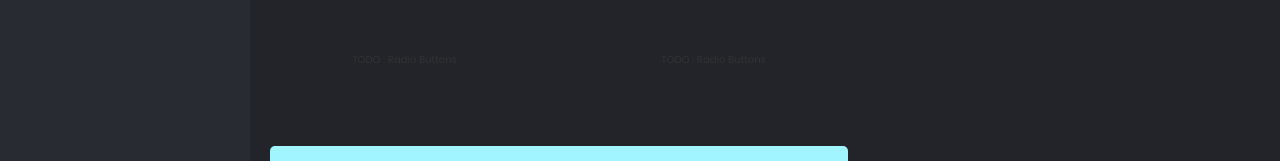
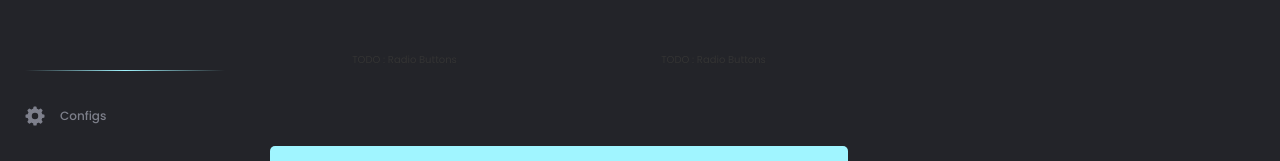
Before and after one commit to devlllkk02/jetzilabs, a React (Create React App) app: page / in a window 1280 px wide. Shown: the part 630-791 px from the top of the page. Built offline with nearby package versions, Linux system fonts and the light colour scheme.

Commit message:
General: Fixed overflow issues

```diff
--- a/src/components/Sidebar/Sidebar.scss
+++ b/src/components/Sidebar/Sidebar.scss
@@ -4,21 +4,49 @@
 .sidebar {
   width: 100%;
   height: calc(100vh - 70px);
-  background-color: $grey-regular;
+  // background-color: $grey-regular;
   @include flexbox;
 
   .sidebar__container {
     width: 100%;
     height: 100%;
+    // background-color: coral;
+    overflow-y: auto;
+    overflow-x: hidden;
+    .sidebar__body {
+      width: 100%;
+      min-height: calc(100% - 100px);
+      // background-color: lightgreen;
 
-    @include flexbox;
-    justify-content: flex-start;
-    flex-direction: column;
-    padding-top: 20px;
+      @include flexbox;
+      justify-content: flex-start;
+      flex-direction: column;
+      padding-top: 20px;
+    }
+    .sidebar__footer {
+      width: 100%;
+      min-height: 100px;
+      // background-color: lightseagreen;
+
+      .sidebar__footer__seperator {
+        width: 80%;
+        min-height: 1px;
+        margin: 0px auto;
+        margin-bottom: 20px;
+
+        background: radial-gradient(
+          50% 50% at 50% 50%,
+          #a0f5ff 0%,
+          rgba(160, 245, 255, 0) 100%
+        );
+      }
+    }
+
+    // Sidebar Items
     .sidebar__item {
       width: 230px;
-      height: 50px;
-      background-color: lightgreen;
+      min-height: 50px;
+      // background-color: lightgreen;
       // background-color: $grey-dark;
 
       @include flexbox;
--- a/src/components/Sidebar/Sidebar.tsx
+++ b/src/components/Sidebar/Sidebar.tsx
@@ -24,7 +24,7 @@ function Sidebar({ page }: any) {
     } else {
       return {
         backgroundStyles: {
-          backgroundColor: colors.greyRegular,
+          // backgroundColor: colors.greyRegular,
           boxShadow: "0px 4px 4px rgba(0, 0, 0, 0)",
         },
         colorStyles: { color: colors.greyLight },
@@ -39,6 +39,7 @@ function Sidebar({ page }: any) {
   return (
     <div className="sidebar">
       <div className="sidebar__container">
+        <div className="sidebar__body">
           {/* Auto Minting Tool */}
           <div
             className="sidebar__item"
@@ -91,7 +92,9 @@ function Sidebar({ page }: any) {
             </div>
             <div className="sidebar__item__text">
               <Link to="/wallets" style={{ textDecoration: "none" }}>
-              <p style={setStyles("wallets").colorStyles}>Secondary Wallets</p>
+                <p style={setStyles("wallets").colorStyles}>
+                  Secondary Wallets
+                </p>
               </Link>
             </div>
           </div>
@@ -114,6 +117,28 @@ function Sidebar({ page }: any) {
             </div>
           </div>
         </div>
+        <div className="sidebar__footer">
+          <div className="sidebar__footer__seperator"></div>
+          {/* Config */}
+          <div
+            className="sidebar__item sidebar__item__config"
+            style={setStyles("config").backgroundStyles}
+          >
+            <div className="sidebar__item__icon">
+              <img
+                src="./images/sidebar_icons/settings-svgrepo-com.svg"
+                alt=""
+                style={setStyles("config").iconStyles}
+              />
+            </div>
+            <div className="sidebar__item__text">
+              <Link to="/configs" style={{ textDecoration: "none" }}>
+                <p style={setStyles("config").colorStyles}>Configs</p>
+              </Link>
+            </div>
+          </div>
+        </div>
+      </div>
     </div>
   );
 }
--- a/src/components/Tasks/Tasks.scss
+++ b/src/components/Tasks/Tasks.scss
@@ -31,7 +31,7 @@
 
       .tasks__mint {
         width: calc(100% - 40px);
-        height: 275px;
+        min-height: 275px;
         // background-color: lightblue;
         background-color: $grey-regular;
 
--- a/src/components/Wallets/Wallets.scss
+++ b/src/components/Wallets/Wallets.scss
@@ -31,7 +31,7 @@
 
       .wallets__mint {
         width: calc(100% - 40px);
-        height: 200px;
+        min-height: 200px;
         // background-color: lightblue;
         background-color: $grey-regular;
 
@@ -45,7 +45,7 @@
         .wallets__mint__content__header {
           width: 100%;
           height: 25%;
-        //   background-color: lightgreen;
+          //   background-color: lightgreen;
 
           @include flexbox;
           justify-content: flex-start;
@@ -114,7 +114,7 @@
         .wallets__mint__content__footer {
           width: 100%;
           height: 25%;
-        //   background-color: lightgreen;
+          //   background-color: lightgreen;
 
           @include flexbox;
 
```
Also changed, not shown: public/images/sidebar_icons/settings-svgrepo-com.svg (added). Lines whose indentation alone changed are shown as unchanged.
